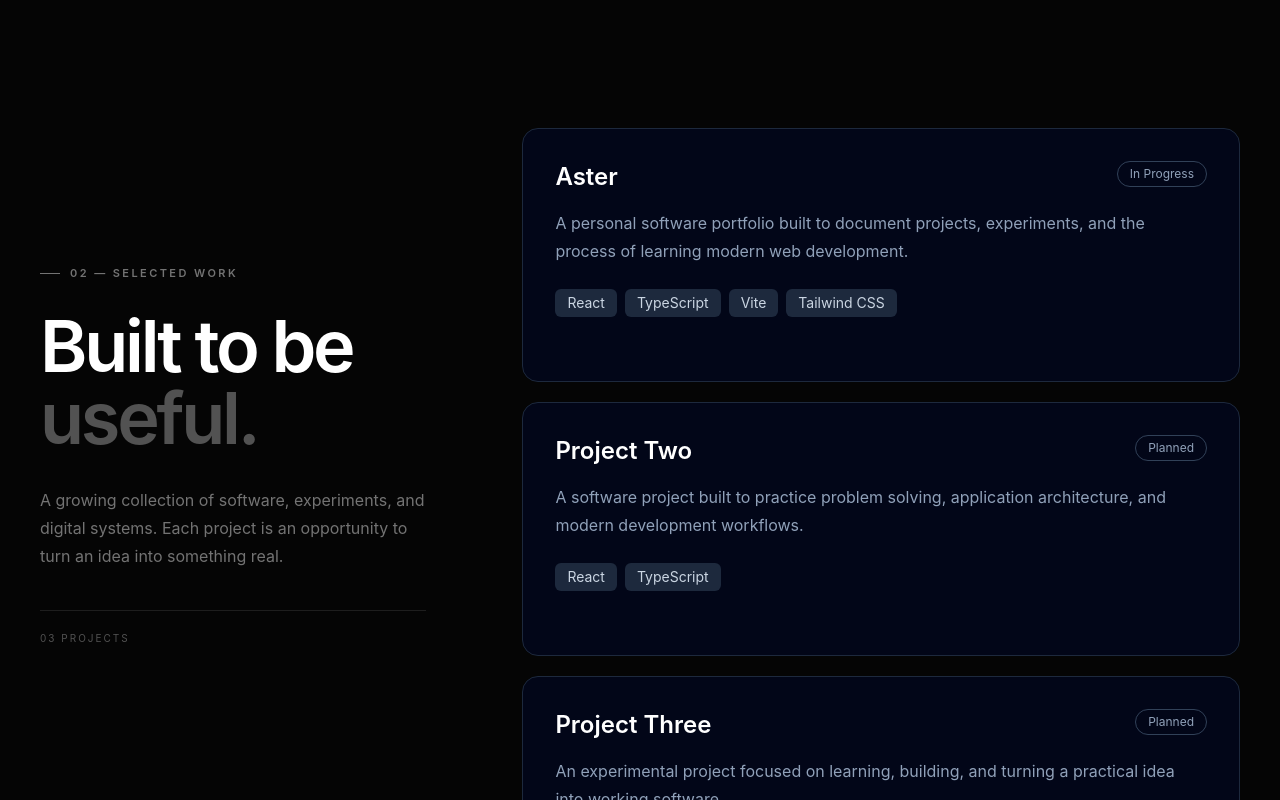
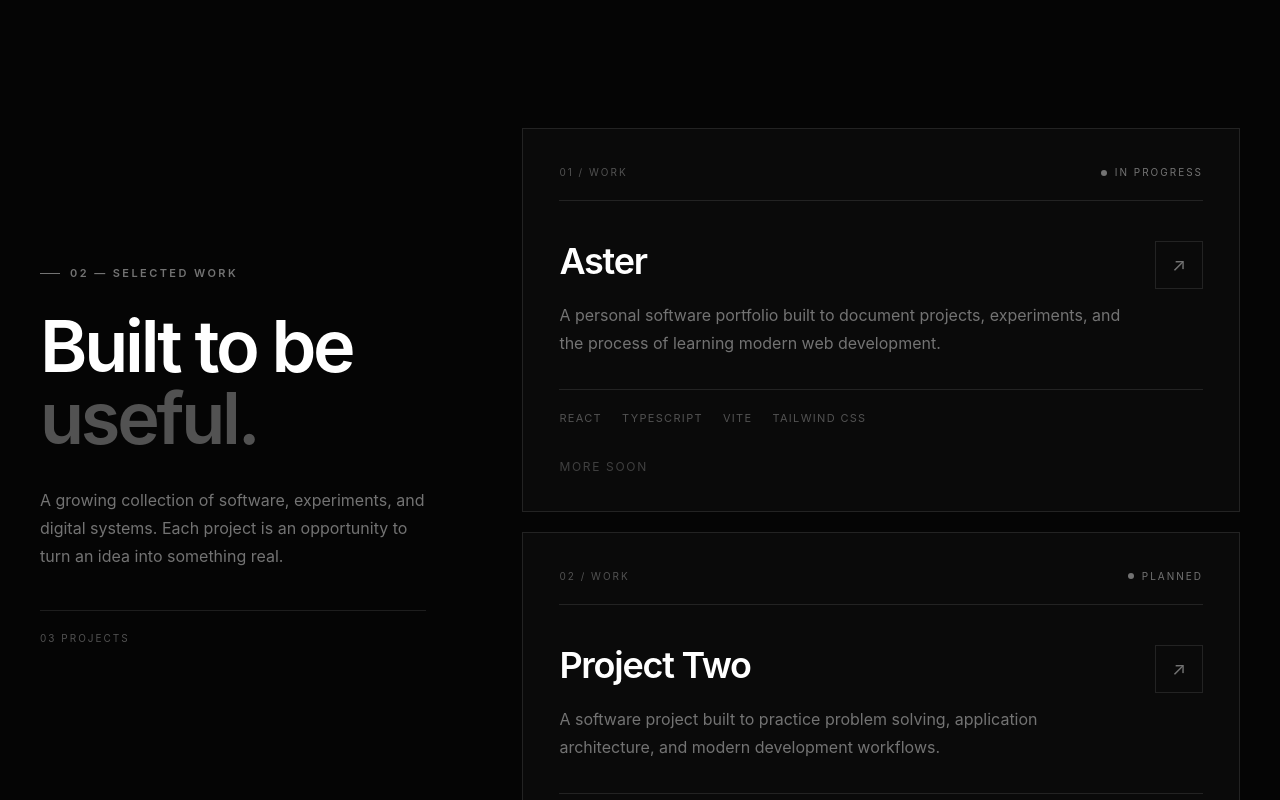
Before and after one commit to matteojose3112-bit/aster, a React app in the folder portfolio/: page / in a window 1280 px wide. Shown: the part 1600-2400 px from the top of the page. Built offline with nearby package versions, Linux system fonts and the light colour scheme; the HTML template or start-up script is replaced by a standard one.

Commit message:
Upgrade project cards with monochrome editorial layout and hover interactions

```diff
--- a/portfolio/src/components/layout/sections/ui/ProjectCard.tsx
+++ b/portfolio/src/components/layout/sections/ui/ProjectCard.tsx
@@ -2,58 +2,81 @@ import type { Project } from "../../../../data/projects";
 
 type ProjectCardProps = {
   project: Project;
+  index: number;
 };
 
-function ProjectCard({ project }: ProjectCardProps) {
+function ProjectCard({ project, index }: ProjectCardProps) {
+  const number = String(index + 1).padStart(2, "0");
+
   return (
-    <article className="rounded-2xl border border-slate-800 bg-slate-950 p-8 transition duration-300 hover:-translate-y-1 hover:border-slate-600 hover:bg-slate-900">
-      <div className="flex items-start justify-between gap-4">
-        <h3 className="text-2xl font-semibold text-white">
-  {project.title}
-</h3>
+    <article className="group relative overflow-hidden border border-white/10 bg-[#0A0A0A] p-7 transition duration-500 hover:-translate-y-1 hover:border-white/25 md:p-9">
+      <div className="absolute inset-0 bg-[radial-gradient(circle_at_85%_15%,rgba(255,255,255,0.08),transparent_32%)] opacity-0 transition duration-500 group-hover:opacity-100" />
 
-        <span className="rounded-full border border-slate-700 px-3 py-1 text-xs text-slate-400">
+      <div className="relative">
+        <div className="flex items-center justify-between border-b border-white/10 pb-5 text-[10px] uppercase tracking-[0.2em] text-neutral-600">
+          <span>{number} / WORK</span>
+          <span className="flex items-center gap-2 text-neutral-500">
+            <span className="h-1.5 w-1.5 rounded-full bg-neutral-500" />
             {project.status}
           </span>
         </div>
 
-      <p className="mt-4 leading-7 text-slate-400">
+        <div className="mt-10 flex items-start justify-between gap-6">
+          <div>
+            <h3 className="text-3xl font-semibold tracking-[-0.035em] text-white transition duration-300 group-hover:translate-x-1 md:text-4xl">
+              {project.title}
+            </h3>
+            <p className="mt-5 max-w-xl text-sm leading-7 text-neutral-500 md:text-base">
               {project.description}
             </p>
+          </div>
 
-      <div className="mt-6 flex flex-wrap gap-2">
+          <span
+            aria-hidden="true"
+            className="hidden h-12 w-12 shrink-0 items-center justify-center border border-white/10 text-lg text-neutral-500 transition duration-300 group-hover:-translate-y-1 group-hover:translate-x-1 group-hover:border-white/40 group-hover:text-white sm:flex"
+          >
+            ↗
+          </span>
+        </div>
+
+        <div className="mt-8 flex flex-wrap gap-x-5 gap-y-2 border-t border-white/10 pt-5">
           {project.technologies.map((technology) => (
             <span
               key={technology}
-            className="rounded-md bg-slate-800 px-3 py-1 text-sm text-slate-300"
+              className="text-[11px] uppercase tracking-[0.12em] text-neutral-600 transition group-hover:text-neutral-400"
             >
               {technology}
             </span>
           ))}
         </div>
 
-      <div className="mt-8 flex gap-4">
+        <div className="mt-8 flex flex-wrap items-center gap-6">
           {project.github && (
             <a
               href={project.github}
               target="_blank"
               rel="noreferrer"
-            className="text-sm font-medium text-slate-300 transition hover:text-white"
+              className="aster-link text-xs font-semibold uppercase tracking-[0.14em]"
             >
-            GitHub →
+              GitHub ↗
             </a>
           )}
-
           {project.demo && (
             <a
               href={project.demo}
               target="_blank"
               rel="noreferrer"
-            className="text-sm font-medium text-white hover:text-slate-300"
+              className="aster-link text-xs font-semibold uppercase tracking-[0.14em]"
             >
-            Live Demo →
+              Live demo ↗
             </a>
           )}
+          {!project.github && !project.demo && (
+            <span className="text-xs uppercase tracking-[0.14em] text-neutral-700">
+              More soon
+            </span>
+          )}
+        </div>
       </div>
     </article>
   );
```
Lines whose indentation alone changed are shown as unchanged.
